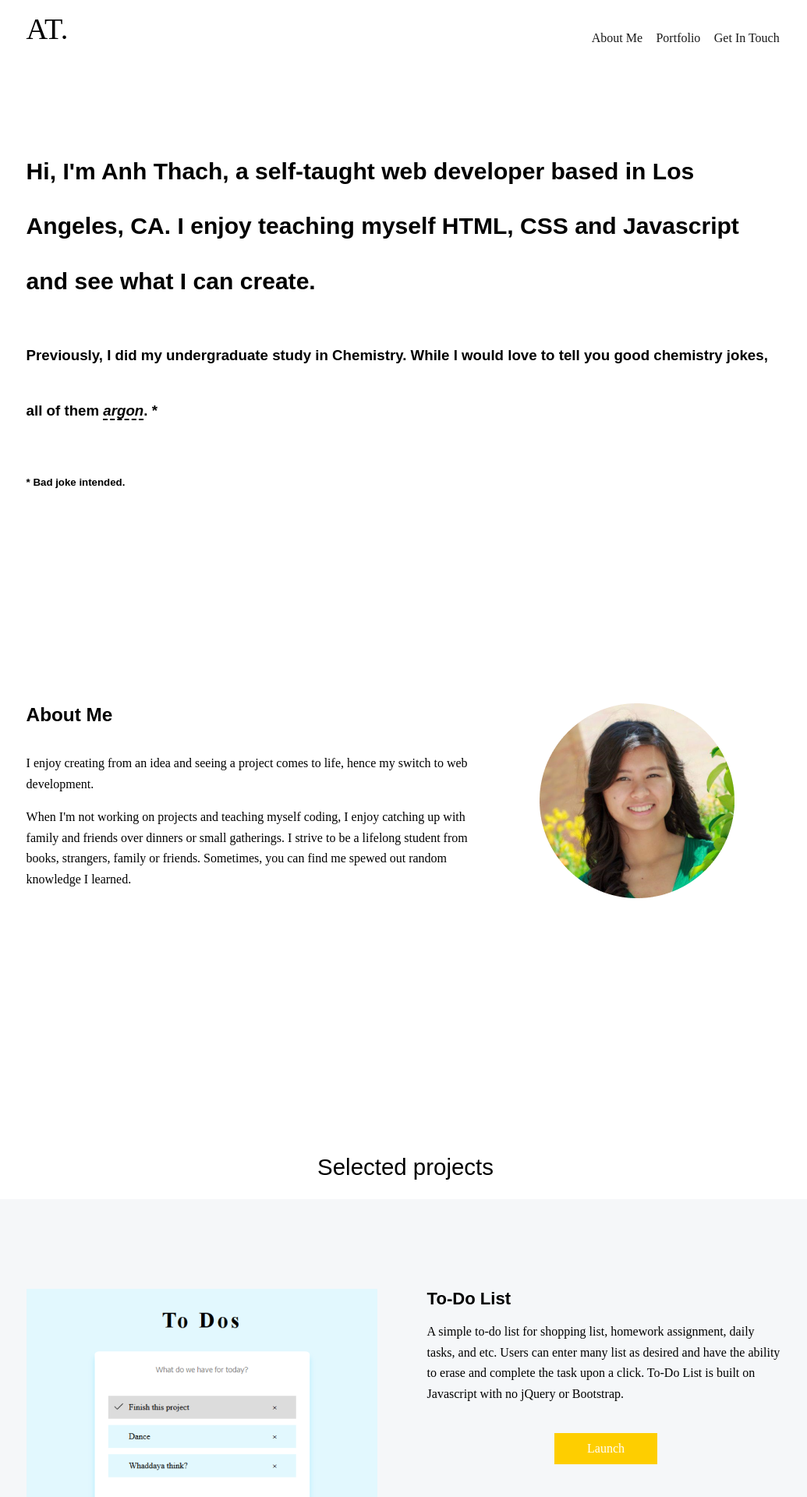
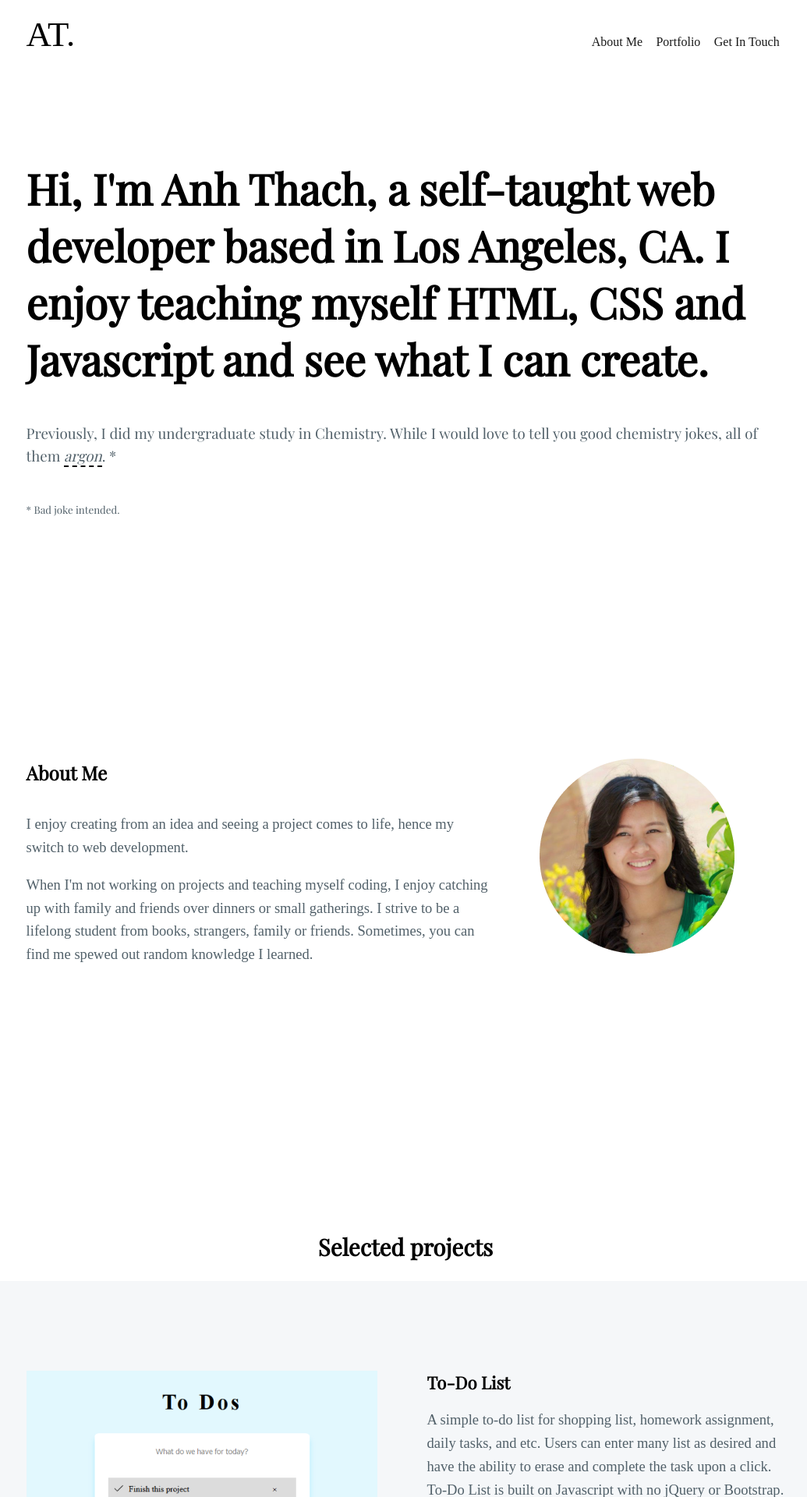
Before and after one commit to windan11/windan11.github.io, a Jekyll site: the page built from index.html, in a window 1280 px wide. Shown: the top 1920 px of the page at 78% size, without its empty margins (120-1155 px from the left). Built offline with Jekyll 4.4.1, drawn with Linux system fonts in a browser that asks for light colours; some web fonts are replaced.

Commit message:
adjust padding & headings

```diff
--- a/css/main.css
+++ b/css/main.css
@@ -2,13 +2,18 @@ body{
 	margin: 0 auto;
 }
 h1, h2, h3, h4, h5, h6{
-	font-family: 'Barlow', sans-serif;
+	font-family: 'Playfair Display', serif;
 }
 p, a, footer span{
-	font-family: 'Merriweather', serif;
+	font-family: 'Alice', serif;
+}
+h3, h5{
+	font-weight: normal;
 }
 p{
-	line-height: 1.66em;
+	line-height: 1.6em;
+	font-size: 1.16em;
+	color: #52616A;
 }
 .container{
 	padding: 0 12%;
@@ -17,7 +22,7 @@ p{
 /*navigation---------------*/
 .logo{
 	float: left;
-	font-size: 2.4em;
+	font-size: 2.8em;
 	text-transform: uppercase;
 	padding: 0.4em 0;
 	color: #000;
@@ -34,13 +39,13 @@ p{
 }
 .header-container nav a{
 	display: inline-block;
-	padding: 2.5em 0.42em;
+	padding: 2.8em 0.42em;
 	text-decoration: none;
 	opacity: 0.9;
 	color: #000;
 }
 .header-container nav a:hover{
-	opacity: 0.4;
+	opacity: .4;
 }
 .divider{
 	height: 20px;
@@ -48,12 +53,19 @@ p{
 }
 /*Intro---------------------------*/
 .intro{
-	padding: 10em 0;
-	line-height: 4.4em;
+	padding: 10em 0 14em 0;
 	height: 80%;
 }
 .intro h1{
-	font-size: 1.88em;
+	font-size: 3.4em;
+}
+.intro h3{
+	color: #52616A;
+	line-height: 1.52em;
+}
+.intro h5{
+	color: #52616A;
+	padding: 1.8em 0 0 0;
 }
 .dashed{
 	border-bottom: 2px dashed #000;
@@ -77,7 +89,6 @@ p{
 }
 .portfolio h2{
 	text-align: center;
-	font-weight: normal;
 	font-size: 1.84em;
 }
 .clearfix{
@@ -148,8 +159,8 @@ p{
 	margin: 0;
 	bottom: 4%;
 	right: 4%;
-	width: 1.42em;
-	height: 1.42em;
+	width: 1.38em;
+	height: 1.38em;
 	border-radius: 8%;
 	border: 2px solid #000;
 	border-width: 0 0 .2em .2em;
@@ -164,9 +175,9 @@ footer span{
 }
 svg{
 	float: right;
-	padding: 0 1em;
-	width: 1.8em;
-	height: 1.8em;
+	padding: 0 .88em;
+	width: 1.48em;
+	height: 1.48em;
 }
 .icon a{
 	text-decoration: none;
```
